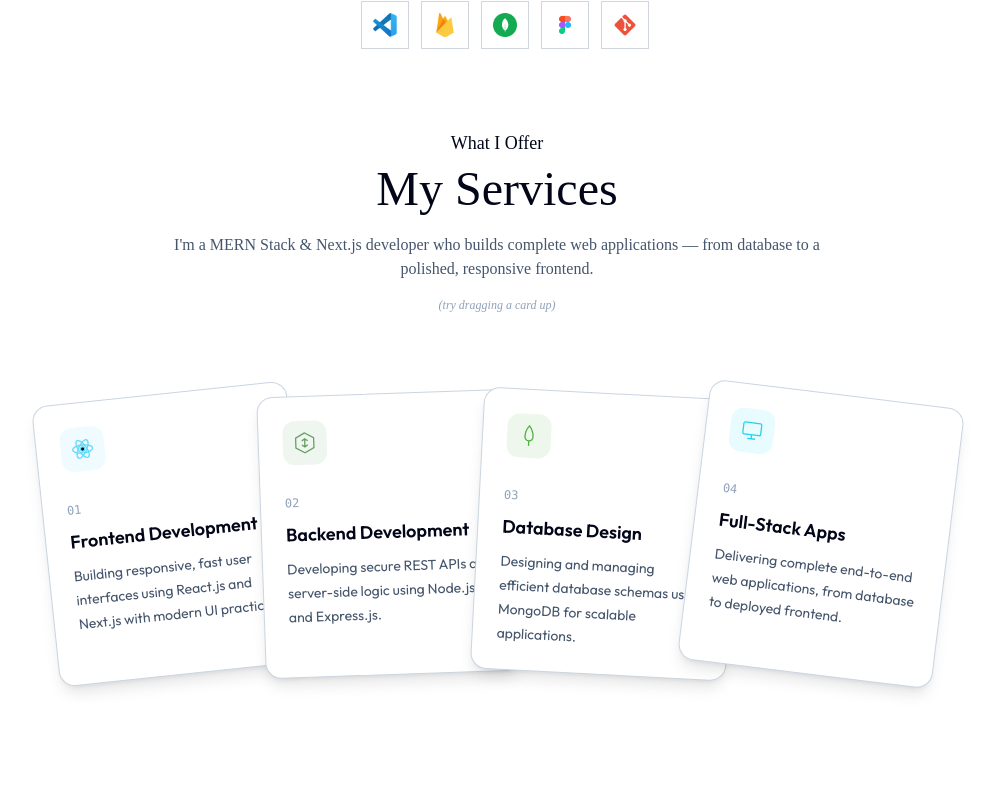
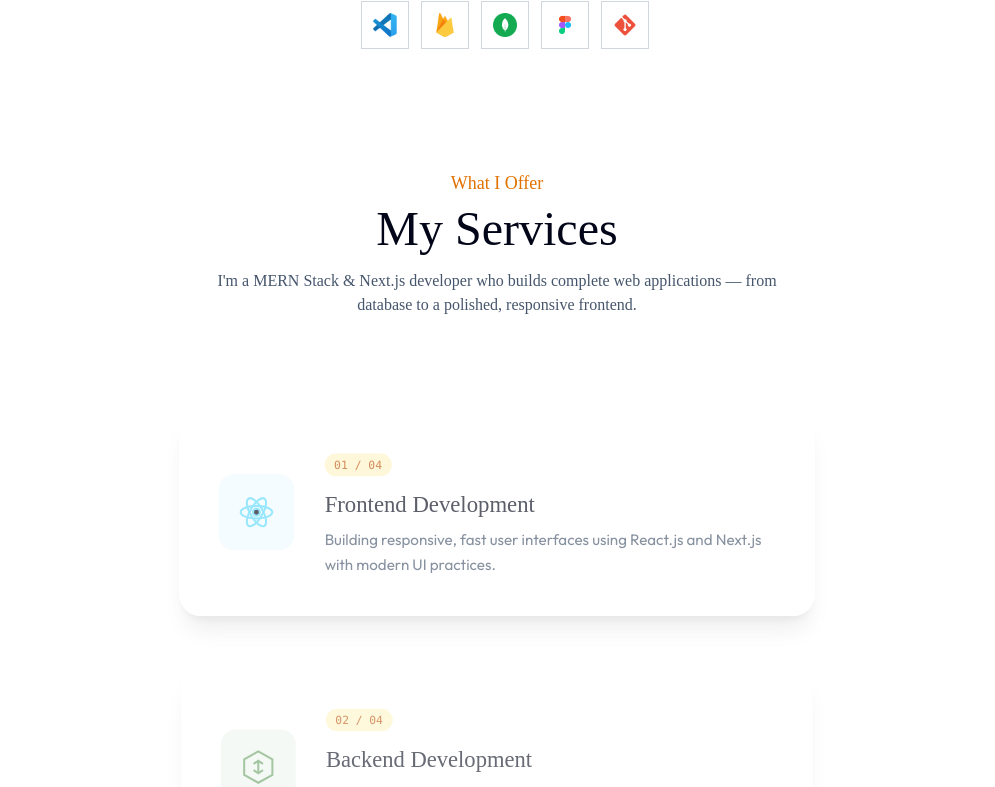
Before and after one commit to Ahmad-khan-1/portfolio, a Next.js app: page / in a window 1280 px wide. Shown: the part 1473-2260 px from the top of the page, without its empty margins (143-1138 px from the left). Built offline with nearby package versions, Linux system fonts and the light colour scheme; a web font is replaced by a local one.

Commit message:
change animation of Services.jsx

```diff
--- a/components/Services.jsx
+++ b/components/Services.jsx
@@ -1,5 +1,6 @@
 "use client";
-import { motion } from "framer-motion";
+import { useRef } from "react";
+import { motion, useScroll, useTransform } from "framer-motion";
 
 const services = [
   {
@@ -48,7 +49,7 @@ const services = [
     title: "Full-Stack Apps",
     description:
       "Delivering complete end-to-end web applications, from database to deployed frontend.",
-    color: "#22D3EE",
+    color: "#818CF8",
     icon: (
       <>
         <rect x="3" y="4" width="18" height="12" rx="1.5" />
@@ -58,37 +59,46 @@ const services = [
   },
 ];
 
-const rotations = [-6, -2, 3, 7];
+const StackCard = ({ service, index, total }) => {
+  const cardRef = useRef(null);
+  const { scrollYProgress } = useScroll({
+    target: cardRef,
+    offset: ["start end", "start start"],
+  });
 
-const gravitySpring = { type: "spring", stiffness: 200, damping: 12, mass: 1 };
+  const scale = useTransform(scrollYProgress, [0, 1], [0.85, 1]);
+  const y = useTransform(scrollYProgress, [0, 1], [60, 0]);
+  const opacity = useTransform(scrollYProgress, [0, 0.6, 1], [0, 0.6, 1]);
 
-const ServiceCard = ({ service, index }) => (
+  // Border glows amber once the card has fully settled into place
+  const borderColor = useTransform(
+    scrollYProgress,
+    [0.7, 1],
+    ["rgba(245, 158, 11, 0)", "rgba(245, 158, 11, 0.5)"],
+  );
+  const dotOpacity = useTransform(scrollYProgress, [0.75, 1], [0, 1]);
+
+  return (
+    <div
+      ref={cardRef}
+      className="sticky"
+      style={{ top: `${80 + index * 24}px` }}
+    >
       <motion.div
-    drag="y"
-    dragConstraints={{ top: -80, bottom: 0 }}
-    dragElastic={0.4}
-    dragTransition={{ bounceStiffness: 200, bounceDamping: 12 }}
-    initial={{ opacity: 0, y: -300, rotate: rotations[index] }}
-    whileInView={{
-      opacity: 1,
-      y: 0,
-      rotate: rotations[index],
-      transition: { ...gravitySpring, delay: index * 0.12 },
-    }}
-    viewport={{ once: true, amount: 0.3 }}
-    whileHover={{
-      rotate: 0,
-      x: 14,
-      y: -14,
-      zIndex: 20,
-      transition: { type: "spring", stiffness: 260, damping: 20 },
-    }}
-    whileTap={{ scale: 1.03, zIndex: 20 }}
-    style={{ zIndex: index, touchAction: "pan-x" }}
-    className="relative w-full max-w-xs sm:max-w-none sm:w-64 md:w-60 lg:w-64 flex-shrink-0 sm:-ml-10 sm:first:ml-0 rounded-2xl border border-slate-300 dark:border-white/10 bg-white dark:bg-slate-900 shadow-lg p-6 cursor-grab active:cursor-grabbing"
+        style={{ scale, y, opacity, borderColor }}
+        className="relative rounded-2xl sm:rounded-3xl border-2 bg-white dark:bg-slate-900 shadow-xl p-6 sm:p-10 flex flex-col sm:flex-row items-start sm:items-center gap-5 sm:gap-8 overflow-hidden"
       >
+        {/* Amber pulse — signals this card is now "active" */}
+        <motion.span
+          style={{ opacity: dotOpacity }}
+          className="absolute top-4 right-4 sm:top-6 sm:right-6 flex h-2.5 w-2.5"
+        >
+          <span className="animate-ping absolute inline-flex h-full w-full rounded-full bg-amber-400 opacity-75" />
+          <span className="relative inline-flex rounded-full h-2.5 w-2.5 bg-amber-500" />
+        </motion.span>
+
         <div
-      className="w-11 h-11 rounded-xl flex items-center justify-center mb-5"
+          className="w-16 h-16 sm:w-20 sm:h-20 flex-shrink-0 rounded-2xl flex items-center justify-center"
           style={{ backgroundColor: `${service.color}1A` }}
         >
           <svg
@@ -96,45 +106,53 @@ const ServiceCard = ({ service, index }) => (
             fill="none"
             stroke={service.color}
             strokeWidth="1.3"
-        className="w-6 h-6"
+            className="w-8 h-8 sm:w-10 sm:h-10"
           >
             {service.icon}
           </svg>
         </div>
 
-    <span className="text-xs font-mono text-slate-400 dark:text-white/20">
-      {service.number}
+        <div>
+          <span className="inline-flex items-center gap-1.5 text-xs font-mono px-2.5 py-1 rounded-full bg-amber-100 dark:bg-amber-400/10 text-amber-700 dark:text-amber-400">
+            {service.number} / {String(total).padStart(2, "0")}
           </span>
-    <h3 className="text-lg font-semibold mt-1 mb-2 text-slate-950 dark:text-white">
+          <h3 className="text-xl sm:text-2xl font-Ovo mt-3 mb-2 text-slate-950 dark:text-white">
             {service.title}
           </h3>
-    <p className="text-sm text-slate-600 dark:text-gray-400 leading-6">
+          <p className="text-sm sm:text-base text-slate-600 dark:text-gray-400 leading-relaxed">
             {service.description}
           </p>
+        </div>
       </motion.div>
+    </div>
   );
+};
 
 const Services = () => {
   return (
     <div
       id="services"
-      className="w-full py-10 px-[6%] sm:px-[12%] scroll-mt-20 bg-white/95 dark:bg-darkTheme text-slate-950 dark:text-white"
+      className="w-full py-16 sm:py-20 px-[6%] sm:px-[12%] scroll-mt-20 bg-white dark:bg-darkTheme text-slate-950 dark:text-white"
     >
-      <h4 className="text-center mb-2 text-lg font-Ovo">What I Offer</h4>
-      <h2 className="text-center text-4xl sm:text-5xl font-Ovo">My Services</h2>
-
-      <p className="text-center max-w-2xl mx-auto mt-5 mb-4 font-Ovo text-slate-600 dark:text-gray-400 text-sm sm:text-base">
+      <div className="text-center mb-12 sm:mb-16">
+        <h4 className="mb-2 text-base sm:text-lg font-Ovo text-amber-600 dark:text-amber-400">
+          What I Offer
+        </h4>
+        <h2 className="text-3xl sm:text-5xl font-Ovo">My Services</h2>
+        <p className="max-w-xl mx-auto mt-4 text-sm sm:text-base text-slate-600 dark:text-gray-400 font-Ovo">
           I'm a MERN Stack &amp; Next.js developer who builds complete web
           applications — from database to a polished, responsive frontend.
         </p>
+      </div>
 
-      <p className="text-center text-xs text-slate-400 dark:text-gray-600 mb-12 sm:mb-16 font-Ovo italic">
-        (try dragging a card up)
-      </p>
-
-      <div className="flex flex-col sm:flex-row items-center sm:items-stretch justify-center gap-6 sm:gap-0 max-w-4xl mx-auto pt-4 pb-8">
+      <div className="max-w-2xl mx-auto space-y-6 sm:space-y-8 pb-[30vh]">
         {services.map((service, index) => (
-          <ServiceCard key={index} service={service} index={index} />
+          <StackCard
+            key={index}
+            service={service}
+            index={index}
+            total={services.length}
+          />
         ))}
       </div>
     </div>
```
Lines whose indentation alone changed are shown as unchanged.
